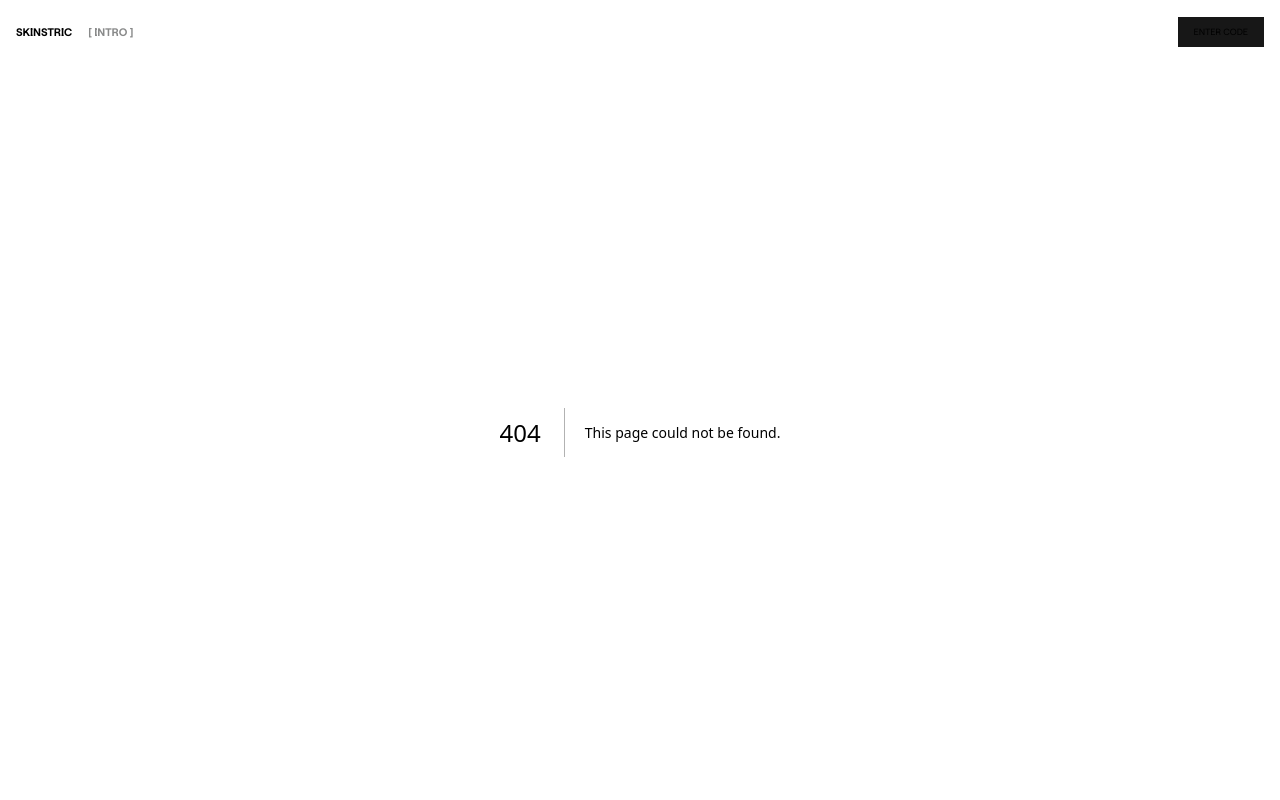
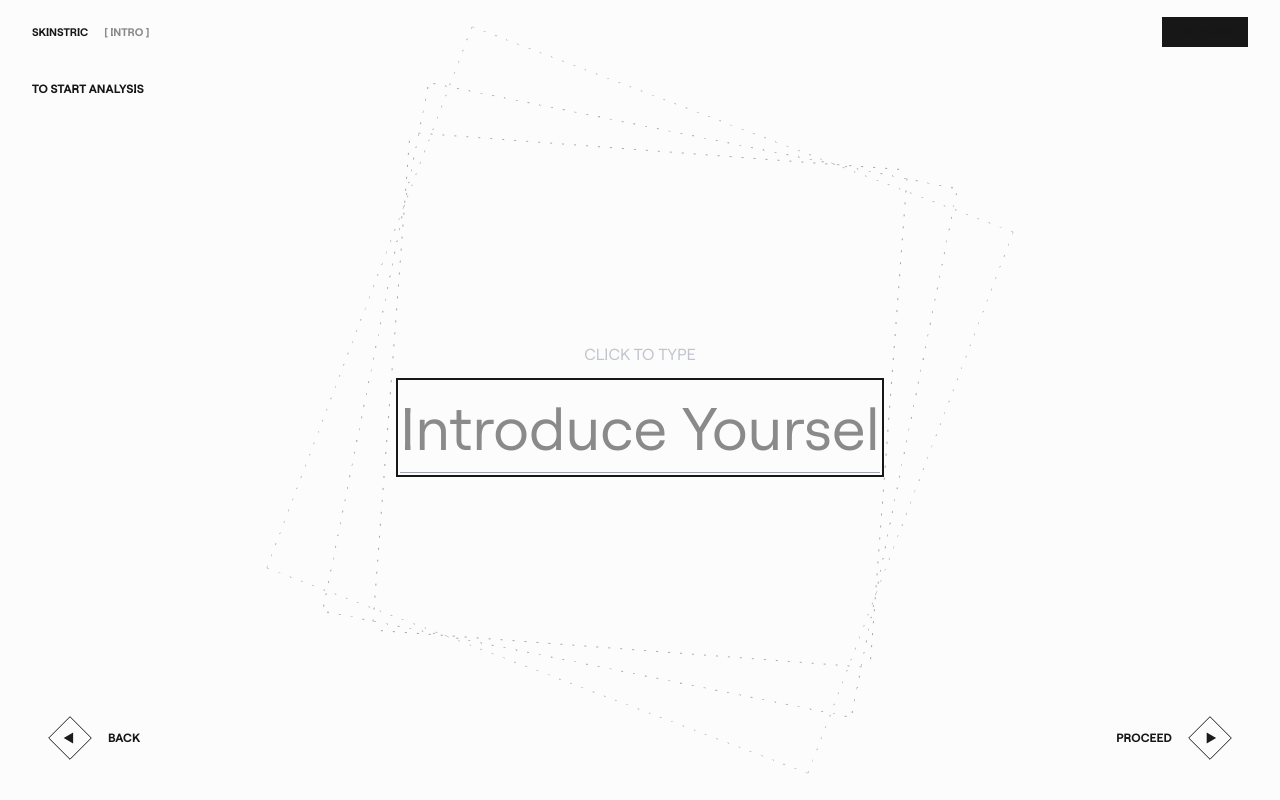
Before and after one commit to samtimeinc/skinstric.ai, a Next.js app: page /testing in a window 1280 px wide. Before the commit this address had no page. Built offline with nearby package versions, Linux system fonts and the light colour scheme.

Commit message:
feat: /testing page UI is finished.

```diff
--- a/src/app/globals.css
+++ b/src/app/globals.css
@@ -31,7 +31,6 @@ body {
   -webkit-font-smoothing: antialiased;
   -moz-osx-font-smoothing: grayscale;
   height: 100vh;
-  letter-spacing: -.75;
 }
 
 a {
--- a/src/app/page.module.css
+++ b/src/app/page.module.css
@@ -10,7 +10,7 @@
   display: flex;
   justify-content: space-between;
   align-items: center;
-  padding: 1rem;
+  padding: 16px 32px;
   background-color: var(--color-background);
 }
 
--- /dev/null
+++ b/src/app/testing/layout.tsx
@@ -0,0 +1,16 @@
+import Footer from "@/components/footer";
+
+export default function TestingLayout({
+  children,
+}: {
+  children: React.ReactNode;
+}) {
+
+
+  return (
+    <>
+      {children}
+      <Footer />
+    </>
+  );
+}
--- /dev/null
+++ b/src/app/testing/page.module.css
@@ -0,0 +1,225 @@
+.main {
+    height: calc(100vh - 164px);
+}
+
+.start-message {
+    padding: 16px 32px;
+    font-size: 12px;
+    font-weight: 700;
+}
+
+/*  Footer  */
+.footer {
+  position: fixed;
+  bottom: 0;
+  left: 0;
+  width: 100%;
+  padding: 16px 32px;
+  margin-bottom: 24px;
+  z-index: 999;
+}
+
+.footer .container {
+  display: flex;
+  justify-content: space-between;
+}
+
+.nav-button-container {
+  display: flex;
+  align-items: center;
+  gap: 16px;
+  padding: 0 16px;
+}
+
+.label {
+  font-size: 12px;
+  font-weight: 700;
+  min-height: 44px;
+  display: flex;
+  align-items: center;
+}
+
+.back-button,
+.proceed-button {
+    display: none;
+  cursor: pointer;
+  background-color: transparent;
+  border: none;
+  padding: 0;
+  align-items: center;
+  outline: none;
+}
+
+.nav-diamond-proceed,
+.nav-diamond-back {
+  position: absolute;
+  bottom: -10%;
+  height: 50px;
+  width: 50px;
+  border: 1px solid #A0A4AB;
+  cursor: pointer;
+}
+
+.nav-diamond-proceed {
+    transform: translate(4%, -40%) rotate(45deg);
+}
+
+.nav-diamond-back {
+    transform: translate(-20%, -40%) rotate(-45deg);
+}
+
+.form-fields {
+    width: 100%;
+    height: calc(100% - 50px);
+    display: flex;
+    flex-direction: column;
+    align-items: center;
+    justify-content: center;
+    gap: 16px;
+
+}
+
+.form-fields form {
+    width: 100%;
+    display: flex;
+    justify-content: center;
+}
+
+.form-message {
+    text-align: center;
+    color: #c0c4cc;
+}
+
+.input {
+    max-width: 400px;
+    width: 100%;
+    font-size: 48px;
+    letter-spacing: -0.75;
+    border: none;
+    border-bottom: 1px solid #A0A4AB;
+    text-align: center;
+    background: transparent;
+    outline: none;
+}
+
+.processing-container {
+  display: flex;
+  flex-direction: column;
+  align-items: center;
+  gap: 8px;
+}
+
+.loading-dots {
+  display: flex;
+  gap: 4px;
+  font-size: 48px;
+  line-height: 0.5;
+  color: #c0c4cc;
+}
+
+.loading-dots span {
+  animation: wave 1.4s infinite ease-in-out;
+}
+
+.loading-dots span:nth-child(2) {
+  animation-delay: 0.2s;
+}
+
+.loading-dots span:nth-child(3) {
+  animation-delay: 0.4s;
+}
+
+.error-message {
+  font-size: 14px;
+  color: #ff4d4f;
+  margin-top: 12px;
+  text-align: center;
+}
+
+.diamond-one,
+.diamond-two,
+.diamond-three {
+    position: absolute;
+    top: 50%;
+    left: 50%;
+    background-image:
+        radial-gradient(circle, #A0A4AB 1px, transparent 1px),
+        radial-gradient(circle, #A0A4AB 1px, transparent 1px),
+        radial-gradient(circle, #A0A4AB 1px, transparent 1px),
+        radial-gradient(circle, #A0A4AB 1px, transparent 1px);
+    background-size: 12px 1px, 1px 12px, 12px 1px, 1px 12px;
+    background-position: top, right, bottom, left;
+    background-repeat: repeat-x, repeat-y, repeat-x, repeat-y;
+    pointer-events: none;
+    z-index: -100;
+}
+
+.diamond-one {
+    height: 300px;
+    width: 300px;
+    animation: diamond-rotation 40s linear infinite;
+}
+
+.diamond-two {
+    height: 340px;
+    width: 340px;
+    opacity: 0.8;
+    animation: diamond-rotation 35s linear infinite;
+}
+.diamond-three {
+    height: 380px;
+    width: 380px;
+    opacity: 0.6;
+    animation: diamond-rotation 30s linear infinite;
+}
+
+@keyframes diamond-rotation {
+    0% {
+        transform: translate(-50%, -50%) rotate(45deg);
+    }
+    100% {
+        transform: translate(-50%, -50%) rotate(405deg);
+    }
+}
+
+@keyframes wave {
+  0%, 60%, 100% {
+    transform: translateY(0);
+  }
+  30% {
+    transform: translateY(-10px);
+  }
+}
+
+/*  Media Queries   */
+@media (min-width: 640px) {
+    .back-button,
+    .proceed-button {
+        display: flex;
+    }
+    .nav-diamond-back,
+    .nav-diamond-proceed {
+        display: none;
+    }
+    .input {
+        font-size: 60px;
+        letter-spacing: -2;
+        max-width: 480px;
+
+    }
+}
+
+@media (min-width: 768px) {
+    .diamond-one {
+        height: 500px;
+        width: 500px;
+    }
+    .diamond-two {
+        height: 540px;
+        width: 540px;
+    }
+    .diamond-three {
+        height: 580px;
+        width: 580px;
+    }
+}
--- /dev/null
+++ b/src/app/testing/page.tsx
@@ -0,0 +1,117 @@
+'use client';
+
+import { useState } from 'react';
+import styles from './page.module.css';
+
+const TestingPage = () => {
+  const [name, setName] = useState('');
+  const [location, setLocation] = useState('');
+  const [step, setStep] = useState<'name' | 'location' | 'submitting' | 'success'>('name');
+  const [error, setError] = useState('');
+
+  const validateInput = (value: string) => {
+    // Regex allowing only letters and spaces. No numbers or special characters.
+    const regex = /^[a-zA-Z\s]+$/;
+    return regex.test(value.trim());
+  };
+
+  const handleSubmit = async (e: React.FormEvent) => {
+    e.preventDefault();
+    setError('');
+
+    if (step === 'name') {
+      if (validateInput(name)) {
+        setStep('location');
+      } else {
+        setError('Please enter a valid name (no numbers or special characters).');
+      }
+    } else if (step === 'location') {
+      if (validateInput(location)) {
+        setStep('submitting');
+        await sendDataToAPI({ name, location });
+      } else {
+        setError(
+          "Please enter a valid location (no numbers or special characters).",
+        );
+      }
+    }
+  };
+
+  const sendDataToAPI = async (data: { name: string; location: string }) => {
+    try {
+      console.log('Sending payload to external API:', JSON.stringify(data));
+      // Example fetch call to external API
+      // const response = await fetch('https://your-api-endpoint.com/v1/inference', {
+      //   method: 'POST',
+      //   headers: { 'Content-Type': 'application/json' },
+      //   body: JSON.stringify(data),
+      // });
+      // const result = await response.json();
+      // Handle navigation to dashboard with result data here
+      setStep('success');
+    } catch (err) {
+      console.error('API submission failed:', err);
+      setError('Failed to analyze. Please try again.');
+      setStep('location');
+    }
+  };
+
+  return (
+    <main className={styles["main"]}>
+      <div className={styles["start-message"]}>TO START ANALYSIS</div>
+      <div className={styles["form-fields"]}>
+        {(step === "name" || step === "location") && (
+          <div className={styles["form-message"]}>CLICK TO TYPE</div>
+        )}
+        {step === "submitting" && (
+          <div className={styles["processing-container"]}>
+            <div className={styles["form-message"]}>Processing submission</div>
+            <div className={styles["loading-dots"]}>
+              <span>.</span>
+              <span>.</span>
+              <span>.</span>
+            </div>
+          </div>
+        )}
+        {step === "success" && (
+          <div className={styles["processing-container"]}>
+            <div className={`${styles["form-message"]} text-[18pt]! text-black!`}>
+              Thank you!
+            </div>
+            <div className={`${styles["form-message"]} text-[14pt]! text-gray-500!`}>Proceed for the next step</div>
+          </div>
+        )}
+        {error && <div className={styles["error-message"]}>{error}</div>}
+        <form onSubmit={handleSubmit}>
+          {step === "name" && (
+            <input
+              id="name"
+              className={styles["input"]}
+              type="text"
+              placeholder="Introduce Yourself"
+              value={name}
+              onChange={(e) => setName(e.target.value)}
+              autoFocus
+            />
+          )}
+          {step === "location" && (
+            <input
+              id="location"
+              className={styles["input"]}
+              type="text"
+              placeholder="Your city name"
+              value={location}
+              onChange={(e) => setLocation(e.target.value)}
+              autoFocus
+            />
+          )}
+        </form>
+        <div className={styles["diamond-one"]}></div>
+        <div className={styles["diamond-two"]}></div>
+        <div className={styles["diamond-three"]}></div>
+      </div>
+    </main>
+  );
+}
+
+export default TestingPage;
--- /dev/null
+++ b/src/components/footer.tsx
@@ -0,0 +1,43 @@
+'use client';
+
+import ArrowPrev from './arrowPrev';
+import styles from "../app/testing/page.module.css"
+import { useRouter } from 'next/navigation';
+import ArrowNext from './arrowNext';
+
+const Footer = () => {
+  const router = useRouter();
+
+  return (
+    <div className={styles["footer"]}>
+      <div className={styles["container"]}>
+        <div className={styles["nav-button-container"]}>
+          <div
+            onClick={() => router.back()}
+            className={styles["nav-diamond-back"]}
+          ></div>
+          <button
+            onClick={() => router.back()}
+            className={styles["back-button"]}
+          >
+            <ArrowPrev />
+          </button>
+          <div className={styles["label"]}>BACK</div>
+        </div>
+
+        <div className={styles["nav-button-container"]}>
+          <div className={styles["label"]}>PROCEED</div>
+          <div onClick={() => console.log("proceed")} className={styles["nav-diamond-proceed"]}></div>
+          <button
+            onClick={() => console.log("proceed")}
+            className={styles["proceed-button"]}
+          >
+            <ArrowNext />
+          </button>
+        </div>
+      </div>
+    </div>
+  );
+}
+
+export default Footer
```
Lines whose indentation alone changed are shown as unchanged.
